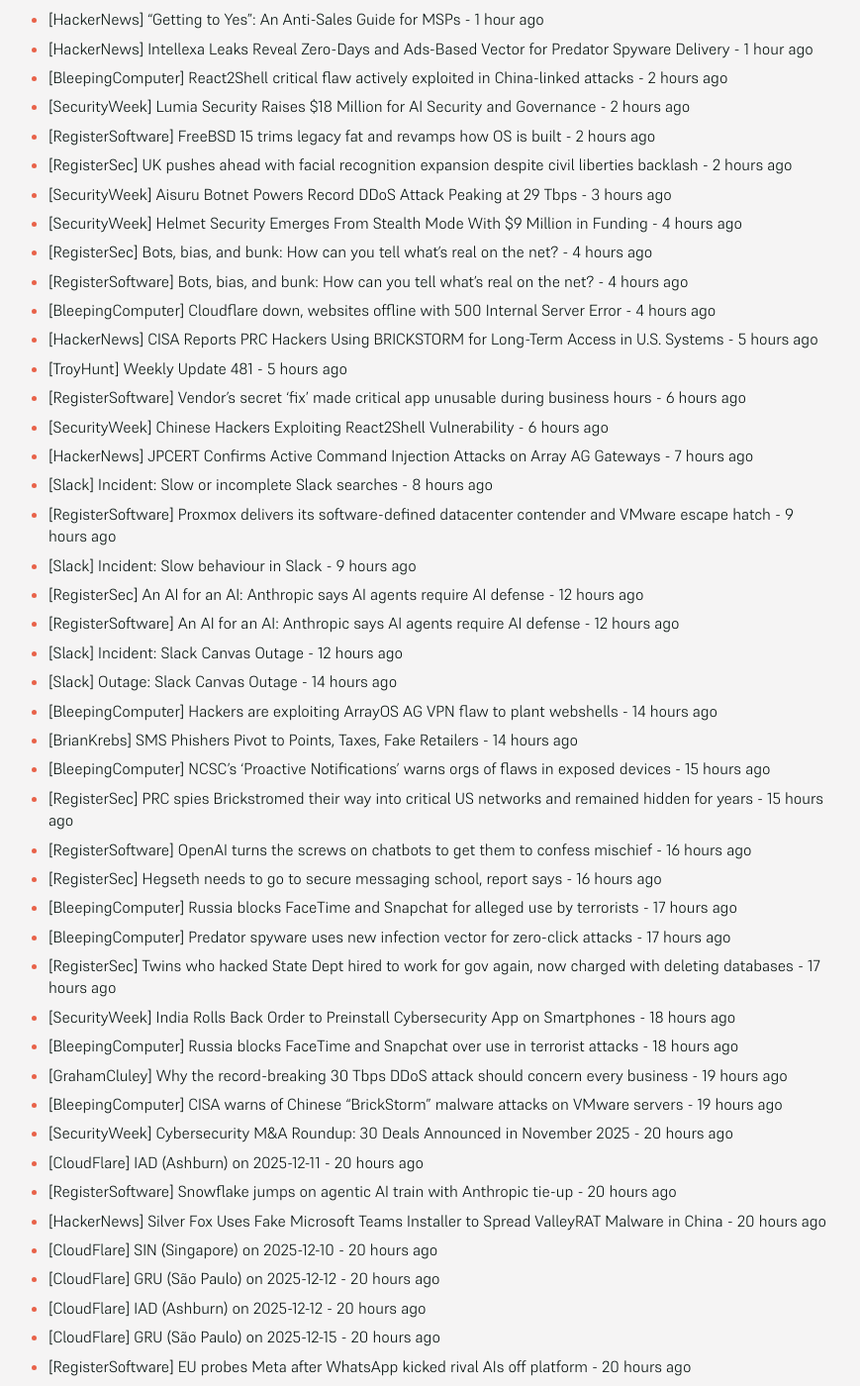
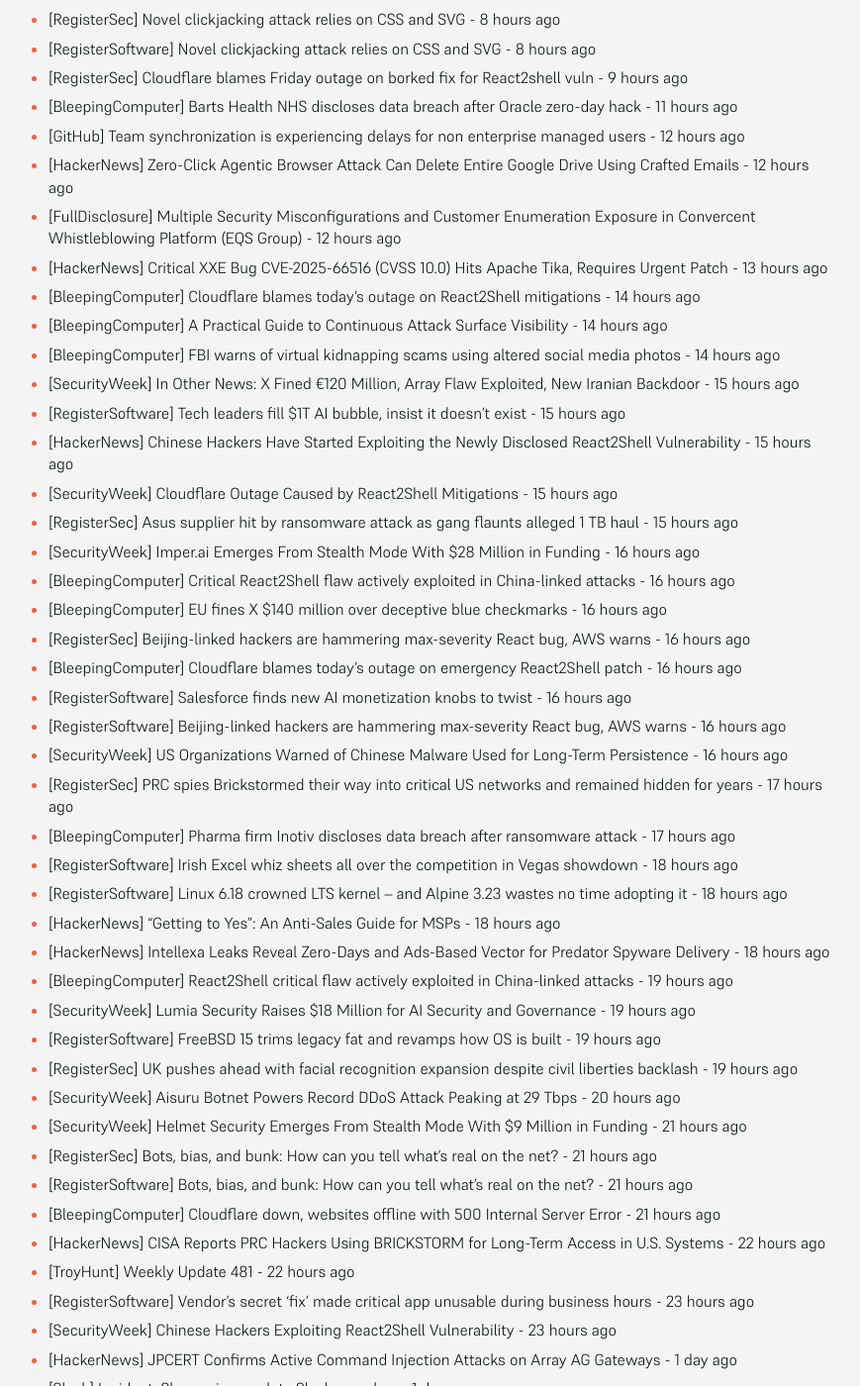
Before and after one commit to SecOpsNews/news, a Jekyll site: the page built from index.md, in a window 1280 px wide and 1400 px high, scrolled down 406 px. Shown: the whole window at 99% size, without its empty margins (215-1084 px from the left). Built offline with Jekyll 4.4.1, drawn with Linux system fonts in a browser that asks for light colours; some of the changed text lies outside the part shown.

Commit message:
New Feed

```diff
--- a/index.md
+++ b/index.md
@@ -9,66 +9,94 @@ description: Latest Updates
 
 <!-- SecOps start -->
 
-- [RegisterSec] PRC spies Brickstormed their way into critical US networks and remained hidden for years - 24 minutes ago
-- [BleepingComputer] Pharma firm Inotiv discloses data breach after ransomware attack - 52 minutes ago
-- [RegisterSoftware] Irish Excel whiz sheets all over the competition in Vegas showdown - 1 hour ago
-- [RegisterSoftware] Linux 6.18 crowned LTS kernel – and Alpine 3.23 wastes no time adopting it - 1 hour ago
-- [HackerNews] "Getting to Yes": An Anti-Sales Guide for MSPs - 1 hour ago
-- [HackerNews] Intellexa Leaks Reveal Zero-Days and Ads-Based Vector for Predator Spyware Delivery - 1 hour ago
-- [BleepingComputer] React2Shell critical flaw actively exploited in China-linked attacks - 2 hours ago
-- [SecurityWeek] Lumia Security Raises $18 Million for AI Security and Governance - 2 hours ago
-- [RegisterSoftware] FreeBSD 15 trims legacy fat and revamps how OS is built - 2 hours ago
-- [RegisterSec] UK pushes ahead with facial recognition expansion despite civil liberties backlash - 2 hours ago
-- [SecurityWeek] Aisuru Botnet Powers Record DDoS Attack Peaking at 29 Tbps - 3 hours ago
-- [SecurityWeek] Helmet Security Emerges From Stealth Mode With $9 Million in Funding - 4 hours ago
-- [RegisterSec] Bots, bias, and bunk: How can you tell what's real on the net? - 4 hours ago
-- [RegisterSoftware] Bots, bias, and bunk: How can you tell what's real on the net? - 4 hours ago
-- [BleepingComputer] Cloudflare down, websites offline with 500 Internal Server Error - 4 hours ago
-- [HackerNews] CISA Reports PRC Hackers Using BRICKSTORM for Long-Term Access in U.S. Systems - 5 hours ago
-- [TroyHunt] Weekly Update 481 - 5 hours ago
-- [RegisterSoftware] Vendor's secret 'fix' made critical app unusable during business hours - 6 hours ago
-- [SecurityWeek] Chinese Hackers Exploiting React2Shell Vulnerability - 6 hours ago
-- [HackerNews] JPCERT Confirms Active Command Injection Attacks on Array AG Gateways - 7 hours ago
-- [Slack] Incident: Slow or incomplete Slack searches - 8 hours ago
-- [RegisterSoftware] Proxmox delivers its software-defined datacenter contender and VMware escape hatch - 9 hours ago
-- [Slack] Incident: Slow behaviour in Slack - 9 hours ago
-- [RegisterSec] An AI for an AI: Anthropic says AI agents require AI defense - 12 hours ago
-- [RegisterSoftware] An AI for an AI: Anthropic says AI agents require AI defense - 12 hours ago
-- [Slack] Incident: Slack Canvas Outage - 12 hours ago
-- [Slack] Outage: Slack Canvas Outage - 14 hours ago
-- [BleepingComputer] Hackers are exploiting ArrayOS AG VPN flaw to plant webshells - 14 hours ago
-- [BrianKrebs] SMS Phishers Pivot to Points, Taxes, Fake Retailers - 14 hours ago
-- [BleepingComputer] NCSC's ‘Proactive Notifications’ warns orgs of flaws in exposed devices - 15 hours ago
-- [RegisterSec] PRC spies Brickstromed their way into critical US networks and remained hidden for years - 15 hours ago
-- [RegisterSoftware] OpenAI turns the screws on chatbots to get them to confess mischief - 16 hours ago
-- [RegisterSec] Hegseth needs to go to secure messaging school, report says - 16 hours ago
-- [BleepingComputer] Russia blocks FaceTime and Snapchat for alleged use by terrorists - 17 hours ago
-- [BleepingComputer] Predator spyware uses new infection vector for zero-click attacks - 17 hours ago
-- [RegisterSec] Twins who hacked State Dept hired to work for gov again, now charged with deleting databases - 17 hours ago
-- [SecurityWeek] India Rolls Back Order to Preinstall Cybersecurity App on Smartphones - 18 hours ago
-- [BleepingComputer] Russia blocks FaceTime and Snapchat over use in terrorist attacks - 18 hours ago
-- [GrahamCluley] Why the record-breaking 30 Tbps DDoS attack should concern every business - 19 hours ago
-- [BleepingComputer] CISA warns of Chinese "BrickStorm" malware attacks on VMware servers - 19 hours ago
-- [SecurityWeek] Cybersecurity M&A Roundup: 30 Deals Announced in November 2025 - 20 hours ago
-- [CloudFlare] IAD (Ashburn) on 2025-12-11 - 20 hours ago
-- [RegisterSoftware] Snowflake jumps on agentic AI train with Anthropic tie-up - 20 hours ago
-- [HackerNews] Silver Fox Uses Fake Microsoft Teams Installer to Spread ValleyRAT Malware in China - 20 hours ago
-- [CloudFlare] SIN (Singapore) on 2025-12-10 - 20 hours ago
-- [CloudFlare] GRU (São Paulo) on 2025-12-12 - 20 hours ago
-- [CloudFlare] IAD (Ashburn) on 2025-12-12 - 20 hours ago
-- [CloudFlare] GRU (São Paulo) on 2025-12-15 - 20 hours ago
-- [RegisterSoftware] EU probes Meta after WhatsApp kicked rival AIs off platform - 20 hours ago
-- [CloudFlare] SIN (Singapore) on 2025-12-11 - 20 hours ago
-- [CloudFlare] ICN (Seoul) on 2025-12-15 - 21 hours ago
-- [BleepingComputer] Contractors with hacking records accused of wiping 96 govt databases - 21 hours ago
-- [CloudFlare] LAX (Los Angeles) on 2025-12-15 - 21 hours ago
-- [BleepingComputer] How strong password policies secure OT systems against cyber threats - 22 hours ago
-- [RegisterSec] Microsoft quietly shuts down Windows shortcut flaw after years of espionage abuse - 22 hours ago
-- [BleepingComputer] Critical React, Next.js flaw lets hackers execute code on servers - 22 hours ago
-- [SecurityWeek] Inotiv Says Personal Information Stolen in Ransomware Attack - 22 hours ago
-- [SecurityWeek] Agentic Security Firm 7AI Raises $130 Million - 22 hours ago
-- [RegisterSoftware] ZTE CDO Cui Li speaks at Economist Impact's AI Innovation Asia 2025 - 23 hours ago
-- [SecurityWeek] Reporters Without Borders Targeted by Russian Hackers - 23 hours ago
+- [RegisterSec] Crims using social media images, videos in 'virtual kidnapping' scams - 7 hours ago
+- [CloudFlare] PDX (Portland) on 2025-12-11 - 7 hours ago
+- [RegisterSoftware] Salesforce has come up with the most credible threat yet to ServiceNow, and Benioff is crowing about it - 8 hours ago
+- [RegisterSoftware] Cloudflare blames Friday outage on borked fix for React2shell vuln - 8 hours ago
+- [RegisterSec] Novel clickjacking attack relies on CSS and SVG - 8 hours ago
+- [RegisterSoftware] Novel clickjacking attack relies on CSS and SVG - 8 hours ago
+- [RegisterSec] Cloudflare blames Friday outage on borked fix for React2shell vuln - 9 hours ago
+- [BleepingComputer] Barts Health NHS discloses data breach after Oracle zero-day hack - 11 hours ago
+- [GitHub] Team synchronization is experiencing delays for non enterprise managed users - 12 hours ago
+- [HackerNews] Zero-Click Agentic Browser Attack Can Delete Entire Google Drive Using Crafted Emails - 12 hours ago
+- [FullDisclosure] Multiple Security Misconfigurations and Customer Enumeration Exposure in Convercent Whistleblowing Platform (EQS Group) - 12 hours ago
+- [HackerNews] Critical XXE Bug CVE-2025-66516 (CVSS 10.0) Hits Apache Tika, Requires Urgent Patch - 13 hours ago
+- [BleepingComputer] Cloudflare blames today's outage on React2Shell mitigations - 14 hours ago
+- [BleepingComputer] A Practical Guide to Continuous Attack Surface Visibility - 14 hours ago
+- [BleepingComputer] FBI warns of virtual kidnapping scams using altered social media photos - 14 hours ago
+- [SecurityWeek] In Other News: X Fined €120 Million, Array Flaw Exploited, New Iranian Backdoor - 15 hours ago
+- [RegisterSoftware] Tech leaders fill $1T AI bubble, insist it doesn't exist - 15 hours ago
+- [HackerNews] Chinese Hackers Have Started Exploiting the Newly Disclosed React2Shell Vulnerability - 15 hours ago
+- [SecurityWeek] Cloudflare Outage Caused by React2Shell Mitigations - 15 hours ago
+- [RegisterSec] Asus supplier hit by ransomware attack as gang flaunts alleged 1 TB haul - 15 hours ago
+- [SecurityWeek] Imper.ai Emerges From Stealth Mode With $28 Million in Funding - 16 hours ago
+- [BleepingComputer] Critical React2Shell flaw actively exploited in China-linked attacks - 16 hours ago
+- [BleepingComputer] EU fines X $140 million over deceptive blue checkmarks - 16 hours ago
+- [RegisterSec] Beijing-linked hackers are hammering max-severity React bug, AWS warns - 16 hours ago
+- [BleepingComputer] Cloudflare blames today's outage on emergency React2Shell patch - 16 hours ago
+- [RegisterSoftware] Salesforce finds new AI monetization knobs to twist - 16 hours ago
+- [RegisterSoftware] Beijing-linked hackers are hammering max-severity React bug, AWS warns - 16 hours ago
+- [SecurityWeek] US Organizations Warned of Chinese Malware Used for Long-Term Persistence - 16 hours ago
+- [RegisterSec] PRC spies Brickstormed their way into critical US networks and remained hidden for years - 17 hours ago
+- [BleepingComputer] Pharma firm Inotiv discloses data breach after ransomware attack - 17 hours ago
+- [RegisterSoftware] Irish Excel whiz sheets all over the competition in Vegas showdown - 18 hours ago
+- [RegisterSoftware] Linux 6.18 crowned LTS kernel – and Alpine 3.23 wastes no time adopting it - 18 hours ago
+- [HackerNews] "Getting to Yes": An Anti-Sales Guide for MSPs - 18 hours ago
+- [HackerNews] Intellexa Leaks Reveal Zero-Days and Ads-Based Vector for Predator Spyware Delivery - 18 hours ago
+- [BleepingComputer] React2Shell critical flaw actively exploited in China-linked attacks - 19 hours ago
+- [SecurityWeek] Lumia Security Raises $18 Million for AI Security and Governance - 19 hours ago
+- [RegisterSoftware] FreeBSD 15 trims legacy fat and revamps how OS is built - 19 hours ago
+- [RegisterSec] UK pushes ahead with facial recognition expansion despite civil liberties backlash - 19 hours ago
+- [SecurityWeek] Aisuru Botnet Powers Record DDoS Attack Peaking at 29 Tbps - 20 hours ago
+- [SecurityWeek] Helmet Security Emerges From Stealth Mode With $9 Million in Funding - 21 hours ago
+- [RegisterSec] Bots, bias, and bunk: How can you tell what's real on the net? - 21 hours ago
+- [RegisterSoftware] Bots, bias, and bunk: How can you tell what's real on the net? - 21 hours ago
+- [BleepingComputer] Cloudflare down, websites offline with 500 Internal Server Error - 21 hours ago
+- [HackerNews] CISA Reports PRC Hackers Using BRICKSTORM for Long-Term Access in U.S. Systems - 22 hours ago
+- [TroyHunt] Weekly Update 481 - 22 hours ago
+- [RegisterSoftware] Vendor's secret 'fix' made critical app unusable during business hours - 23 hours ago
+- [SecurityWeek] Chinese Hackers Exploiting React2Shell Vulnerability - 23 hours ago
+- [HackerNews] JPCERT Confirms Active Command Injection Attacks on Array AG Gateways - 1 day ago
+- [Slack] Incident: Slow or incomplete Slack searches - 1 day ago
+- [RegisterSoftware] Proxmox delivers its software-defined datacenter contender and VMware escape hatch - 1 day ago
+- [Slack] Incident: Slow behaviour in Slack - 1 day ago
+- [RegisterSec] An AI for an AI: Anthropic says AI agents require AI defense - 1 day ago
+- [RegisterSoftware] An AI for an AI: Anthropic says AI agents require AI defense - 1 day ago
+- [Slack] Incident: Slack Canvas Outage - 1 day ago
+- [Slack] Outage: Slack Canvas Outage - 1 day ago
+- [BleepingComputer] Hackers are exploiting ArrayOS AG VPN flaw to plant webshells - 1 day ago
+- [BrianKrebs] SMS Phishers Pivot to Points, Taxes, Fake Retailers - 1 day ago
+- [BleepingComputer] NCSC's ‘Proactive Notifications’ warns orgs of flaws in exposed devices - 1 day ago
+- [RegisterSec] PRC spies Brickstromed their way into critical US networks and remained hidden for years - 1 day ago
+- [RegisterSoftware] OpenAI turns the screws on chatbots to get them to confess mischief - 1 day ago
+- [RegisterSec] Hegseth needs to go to secure messaging school, report says - 1 day ago
+- [BleepingComputer] Russia blocks FaceTime and Snapchat for alleged use by terrorists - 1 day ago
+- [BleepingComputer] Predator spyware uses new infection vector for zero-click attacks - 1 day ago
+- [RegisterSec] Twins who hacked State Dept hired to work for gov again, now charged with deleting databases - 1 day ago
+- [SecurityWeek] India Rolls Back Order to Preinstall Cybersecurity App on Smartphones - 1 day ago
+- [BleepingComputer] Russia blocks FaceTime and Snapchat over use in terrorist attacks - 1 day ago
+- [GrahamCluley] Why the record-breaking 30 Tbps DDoS attack should concern every business - 1 day ago
+- [BleepingComputer] CISA warns of Chinese "BrickStorm" malware attacks on VMware servers - 1 day ago
+- [SecurityWeek] Cybersecurity M&A Roundup: 30 Deals Announced in November 2025 - 1 day ago
+- [CloudFlare] IAD (Ashburn) on 2025-12-11 - 1 day ago
+- [RegisterSoftware] Snowflake jumps on agentic AI train with Anthropic tie-up - 1 day ago
+- [HackerNews] Silver Fox Uses Fake Microsoft Teams Installer to Spread ValleyRAT Malware in China - 1 day ago
+- [CloudFlare] SIN (Singapore) on 2025-12-10 - 1 day ago
+- [CloudFlare] GRU (São Paulo) on 2025-12-12 - 1 day ago
+- [CloudFlare] IAD (Ashburn) on 2025-12-12 - 1 day ago
+- [CloudFlare] GRU (São Paulo) on 2025-12-15 - 1 day ago
+- [RegisterSoftware] EU probes Meta after WhatsApp kicked rival AIs off platform - 1 day ago
+- [CloudFlare] SIN (Singapore) on 2025-12-11 - 1 day ago
+- [CloudFlare] ICN (Seoul) on 2025-12-15 - 1 day ago
+- [BleepingComputer] Contractors with hacking records accused of wiping 96 govt databases - 1 day ago
+- [CloudFlare] LAX (Los Angeles) on 2025-12-15 - 1 day ago
+- [BleepingComputer] How strong password policies secure OT systems against cyber threats - 1 day ago
+- [RegisterSec] Microsoft quietly shuts down Windows shortcut flaw after years of espionage abuse - 1 day ago
+- [BleepingComputer] Critical React, Next.js flaw lets hackers execute code on servers - 1 day ago
+- [SecurityWeek] Inotiv Says Personal Information Stolen in Ransomware Attack - 1 day ago
+- [SecurityWeek] Agentic Security Firm 7AI Raises $130 Million - 1 day ago
+- [RegisterSoftware] ZTE CDO Cui Li speaks at Economist Impact's AI Innovation Asia 2025 - 1 day ago
+- [SecurityWeek] Reporters Without Borders Targeted by Russian Hackers - 1 day ago
 - [RegisterSoftware] Latest Windows 11 updates may break the OS's most basic bits - 1 day ago
 - [SecurityWeek] Global Cyber Agencies Issue AI Security Guidance for Critical Infrastructure OT - 1 day ago
 - [BleepingComputer] Microsoft 365 license check bug blocks desktop app downloads - 1 day ago
@@ -105,91 +133,6 @@ description: Latest Updates
 - [CloudFlare] DEN (Denver) on 2025-12-12 - 1 day ago
 - [RegisterSoftware] Xero to start charging developers API usage fees, replacing revenue share deals - 1 day ago
 - [HackerNews] Record 29.7 Tbps DDoS Attack Linked to AISURU Botnet with up to 4 Million Infected Hosts - 1 day ago
-- [CloudFlare] IAD (Ashburn) on 2025-12-10 - 1 day ago
-- [CloudFlare] YYZ (Toronto) on 2025-12-09 - 1 day ago
-- [CloudFlare] IAD (Ashburn) on 2025-12-09 - 1 day ago
-- [RegisterSec] TLS 1.3 includes welcome improvements, but still allows long-lived secrets - 1 day ago
-- [CloudFlare] YYZ (Toronto) on 2025-12-10 - 1 day ago
-- [CloudFlare] IAD (Ashburn) on 2025-12-11 - 1 day ago
-- [CloudFlare] SIN (Singapore) on 2025-12-09 - 1 day ago
-- [CloudFlare] SIN (Singapore) on 2025-12-10 - 1 day ago
-- [CloudFlare] SIN (Singapore) on 2025-12-11 - 1 day ago
-- [GrahamCluley] Smashing Security podcast #446: A hacker doxxes himself, and social engineering-as-a-service - 1 day ago
-- [TroyHunt] Why Does Have I Been Pwned Contain "Fake" Email Addresses? - 1 day ago
-- [RegisterSoftware] Rust core library partly polished for industrial safety spec - 1 day ago
-- [RegisterSec] Rust core library partly polished for industrial safety spec - 1 day ago
-- [CloudFlare] ICN (Seoul) on 2025-12-15 - 1 day ago
-- [CloudFlare] GRU (São Paulo) on 2025-12-09 - 1 day ago
-- [CloudFlare] SJC (San Jose) on 2025-12-11 - 1 day ago
-- [CloudFlare] CMH (Columbus) on 2025-12-08 - 1 day ago
-- [CloudFlare] CMH (Columbus) on 2025-12-09 - 1 day ago
-- [CloudFlare] BNA (Nashville) on 2025-12-09 - 1 day ago
-- [CloudFlare] GRU (São Paulo) on 2025-12-10 - 1 day ago
-- [CloudFlare] ATL (Atlanta) on 2025-12-10 - 1 day ago
-- [CloudFlare] GRU (São Paulo) on 2025-12-11 - 1 day ago
-- [RegisterSoftware] John Henry still leading the race vs. AI in customer service - 1 day ago
-- [CloudFlare] DFW (Dallas) on 2025-12-08 - 1 day ago
-- [CloudFlare] DEN (Denver) on 2025-12-08 - 1 day ago
-- [CloudFlare] STL (St. Louis) on 2025-12-10 - 1 day ago
-- [CloudFlare] MEM (Memphis) on 2025-12-10 - 1 day ago
-- [CloudFlare] TLH (Tallahassee) on 2025-12-11 - 1 day ago
-- [CloudFlare] HKG (Hong Kong) on 2025-12-11 - 1 day ago
-- [RegisterSoftware] Lawyer's 6-year-old son uses AI to build copyright infringement generator - 1 day ago
-- [BleepingComputer] Marquis data breach impacts over 74 US banks, credit unions - 1 day ago
-- [RegisterSec] 'Exploitation is imminent' as 39 percent of cloud environs have max-severity React hole - 1 day ago
-- [CloudFlare] BUF (Buffalo) on 2025-12-09 - 1 day ago
-- [CloudFlare] AUS (Austin) on 2025-12-09 - 1 day ago
-- [CloudFlare] DTW (Detroit) on 2025-12-10 - 1 day ago
-- [CloudFlare] PIT (Pittsburgh) on 2025-12-10 - 1 day ago
-- [CloudFlare] QRO (Queretaro) on 2025-12-10 - 1 day ago
-- [RegisterSoftware] MAGA cognoscenti warn feds away from shielding AI infringers - 1 day ago
-- [BleepingComputer] Critical flaw in WordPress add-on for Elementor exploited in attacks - 1 day ago
-- [BleepingComputer] French DIY retail giant Leroy Merlin discloses a data breach - 1 day ago
-- [BleepingComputer] Freedom Mobile discloses data breach exposing customer data - 1 day ago
-- [CloudFlare] DFW (Dallas) on 2025-12-05 - 1 day ago
-- [CloudFlare] DFW (Dallas) on 2025-12-09 - 1 day ago
-- [HackerNews] Critical RSC Bugs in React and Next.js Allow Unauthenticated Remote Code Execution - 1 day ago
-- [CloudFlare] MSP (Minneapolis) on 2025-12-05 - 1 day ago
-- [CloudFlare] IAD (Ashburn) on 2025-12-10 - 1 day ago
-- [CloudFlare] BOS (Boston) on 2025-12-08 - 1 day ago
-- [CloudFlare] YYZ (Toronto) on 2025-12-09 - 1 day ago
-- [CloudFlare] IAD (Ashburn) on 2025-12-09 - 1 day ago
-- [CloudFlare] YYZ (Toronto) on 2025-12-10 - 1 day ago
-- [CloudFlare] IAD (Ashburn) on 2025-12-11 - 1 day ago
-- [HackerNews] Microsoft Silently Patches Windows LNK Flaw After Years of Active Exploitation - 1 day ago
-- [CloudFlare] YXE (Saskatoon) on 2025-12-05 - 1 day ago
-- [CloudFlare] YYC (Calgary) on 2025-12-05 - 1 day ago
-- [BleepingComputer] Google expands Android scam protection feature to Chase, Cash App in U.S. - 1 day ago
-- [BleepingComputer] Russia blocks Roblox over distribution of LGBT "propaganda" - 1 day ago
-- [HackerNews] WordPress King Addons Flaw Under Active Attack Lets Hackers Make Admin Accounts - 1 day ago
-- [CloudFlare] LIS (Lisbon) on 2025-12-05 - 1 day ago
-- [CloudFlare] GIG (Rio de Janeiro) on 2025-12-08 - 1 day ago
-- [BleepingComputer] Microsoft "mitigates" Windows LNK flaw exploited as zero-day - 1 day ago
-- [GrahamCluley] FBI warns of surge in account takeover (ATO) fraud schemes – what you need to know - 1 day ago
-- [CloudFlare] GIG (Rio de Janeiro) on 2025-12-05 - 1 day ago
-- [CloudFlare] GRU (São Paulo) on 2025-12-05 - 1 day ago
-- [RegisterSoftware] Escaping the squeeze: your strategy for a confident VMware-to-AWS migration - 1 day ago
-- [RegisterSoftware] HPE positions Morpheus stack as enterprise alternative to VMware - 1 day ago
-- [HackerNews] Brazil Hit by Banking Trojan Spread via WhatsApp Worm and RelayNFC NFC Relay Fraud - 1 day ago
-- [CloudFlare] UIO (Quito) on 2025-12-05 - 1 day ago
-- [CloudFlare] GRU (São Paulo) on 2025-12-08 - 1 day ago
-- [CloudFlare] EZE (Buenos Aires) on 2025-12-08 - 1 day ago
-- [CloudFlare] GRU (São Paulo) on 2025-12-09 - 1 day ago
-- [CloudFlare] GRU (São Paulo) on 2025-12-10 - 1 day ago
-- [BleepingComputer] Deep dive into DragonForce ransomware and its Scattered Spider connection - 1 day ago
-- [CloudFlare] BNA (Nashville) on 2025-12-09 - 1 day ago
-- [CloudFlare] GRU (São Paulo) on 2025-12-11 - 1 day ago
-- [CloudFlare] IAD (Ashburn) on 2025-12-08 - 1 day ago
-- [CloudFlare] CMH (Columbus) on 2025-12-08 - 1 day ago
-- [CloudFlare] CMH (Columbus) on 2025-12-09 - 1 day ago
-- [BleepingComputer] Aisuru botnet behind new record-breaking 29.7 Tbps DDoS attack - 1 day ago
-- [SecurityWeek] Niobium Raises $23 Million for FHE Hardware Acceleration - 1 day ago
-- [CloudFlare] BNA (Nashville) on 2025-12-08 - 1 day ago
-- [SecurityWeek] Critical King Addons Vulnerability Exploited to Hack WordPress Sites - 2 days ago
-- [CloudFlare] DFW (Dallas) on 2025-12-08 - 2 days ago
-- [BleepingComputer] University of Phoenix discloses data breach after Oracle hack - 2 days ago
-- [HackerNews] Discover the AI Tools Fueling the Next Cybercrime Wave — Watch the Webinar - 2 days ago
-- [CloudFlare] DEN (Denver) on 2025-12-08 - 2 days ago
 - [DataBreaches] Russian-linked hackers appear to have launched a crippling cyberattack on Western New Mexico University - 7 months ago
 - [DataBreaches] SK Telecom vows to take full responsibility for damage from recent data leak - 7 months ago
 - [HackerNews] Storm-1977 Hits Education Clouds with AzureChecker, Deploys 200+ Crypto Mining Containers - 7 months ago
```
